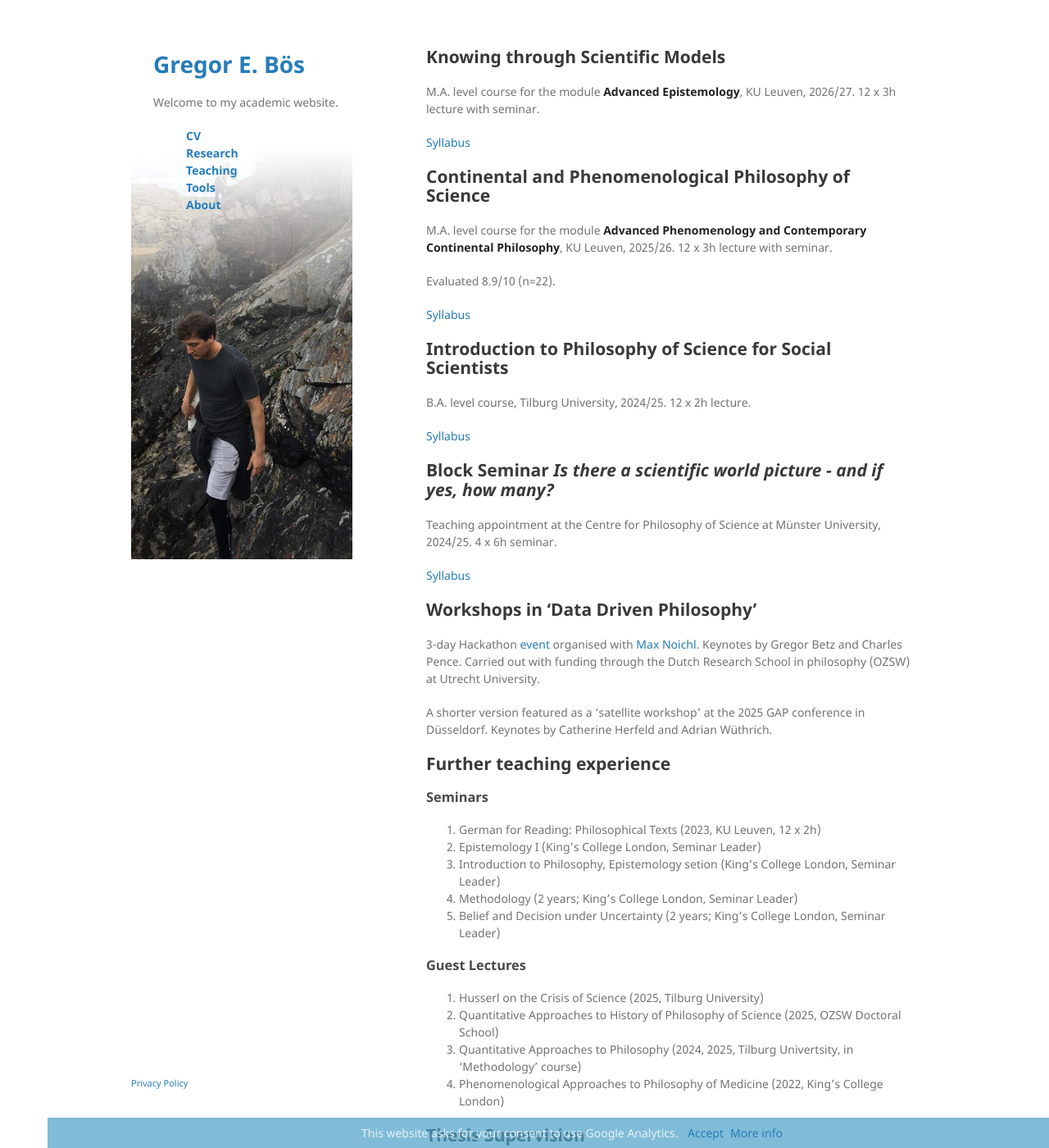
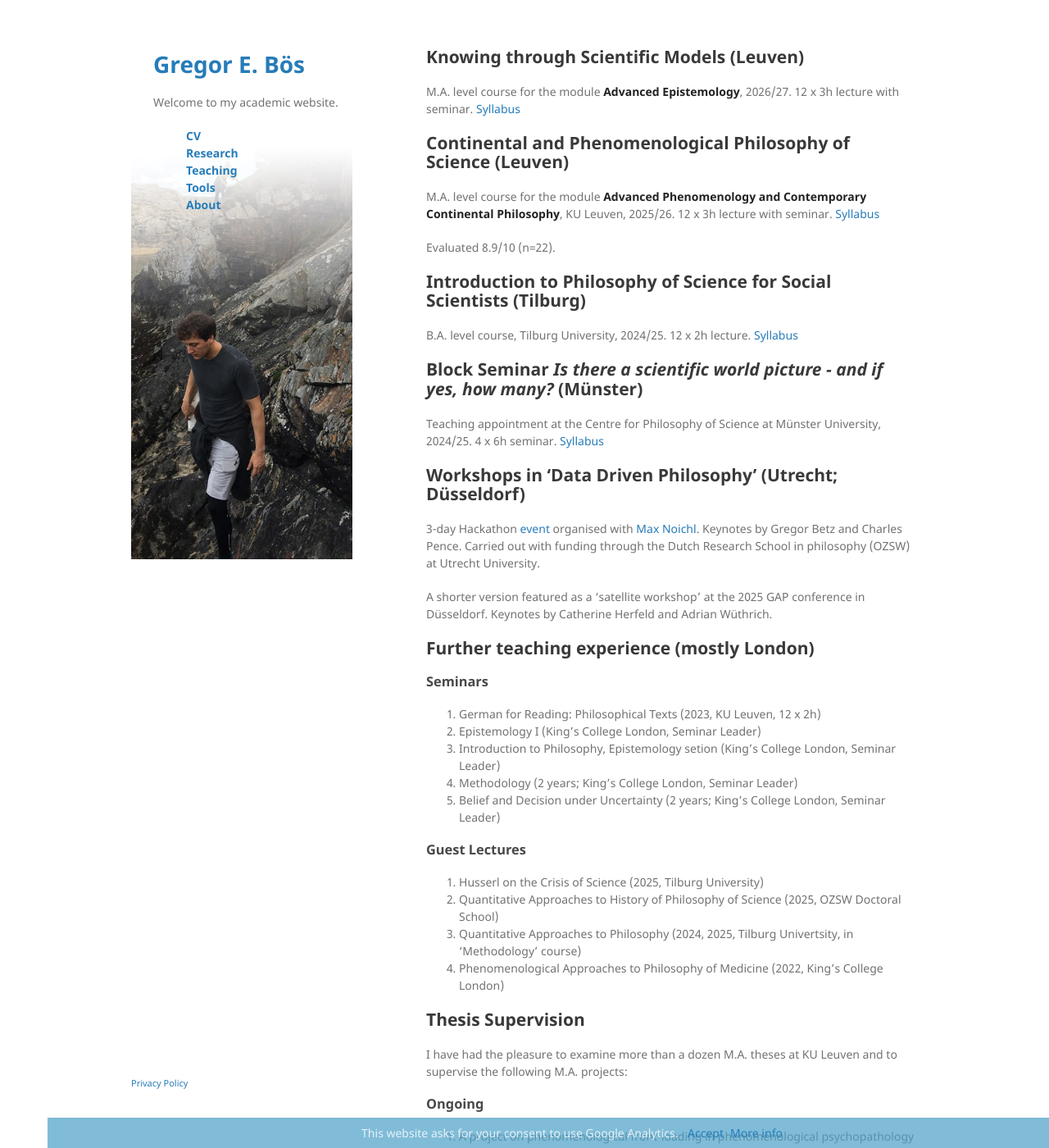
Before and after one commit to gboes/gboes.github.io, a Jekyll site: the page built from teaching.md, in a window 1280 px wide and 1400 px high. Shown: the whole window at 82% size. Built offline with Jekyll 4.4.1, drawn with Linux system fonts in a browser that asks for light colours; Markdown is read by kramdown in place of the engine named in the settings.

Commit message:
compacter Layout

```diff
--- a/teaching.md
+++ b/teaching.md
@@ -6,39 +6,35 @@ description: Overview over courses taught
 ---
 
 
-## Knowing through Scientific Models
-M.A. level course for the module **Advanced Epistemology**, KU Leuven, 2026/27.
+## Knowing through Scientific Models (Leuven)
+M.A. level course for the module **Advanced Epistemology**, 2026/27.
 12 x 3h lecture with seminar.
-
 [Syllabus](/dl/Syllabus-knowing-through-models.pdf)
 
 
-## Continental and Phenomenological Philosophy of Science
+## Continental and Phenomenological Philosophy of Science (Leuven)
 M.A. level course for the module **Advanced Phenomenology and Contemporary Continental Philosophy**, KU Leuven, 2025/26.
-12 x 3h lecture with seminar.
+12 x 3h lecture with seminar. [Syllabus](/dl/Syllabus-phen-cont-phil-sci.pdf)
 
 Evaluated 8.9/10 (n=22).
 
-[Syllabus](/dl/Syllabus-phen-cont-phil-sci.pdf)
+## Introduction to Philosophy of Science for Social Scientists (Tilburg)
+B.A. level course, Tilburg University, 2024/25.
+12 x 2h lecture. [Syllabus](/dl/2026-syllabus-phil-soc-sci.pdf)
 
-## Introduction to Philosophy of Science for Social Scientists
-B.A. level course, Tilburg University, 2024/25.
-12 x 2h lecture.
 
-[Syllabus](/dl/2026-syllabus-phil-soc-sci.pdf)
 
-## Block Seminar *Is there a scientific world picture - and if yes, how many?*
+## Block Seminar *Is there a scientific world picture - and if yes, how many?* (Münster)
 Teaching appointment at the Centre for Philosophy of Science at Münster University, 2024/25.
-4 x 6h seminar.
+4 x 6h seminar. [Syllabus](/dl/Seminarkonzept_Muenster_gibt_es_eine_wissenschaftliche_Weltauffassung_und_wenn_ja_wie_viele.pdf)
 
-[Syllabus](/dl/Seminarkonzept_Muenster_gibt_es_eine_wissenschaftliche_Weltauffassung_und_wenn_ja_wie_viele.pdf)
 
-## Workshops in 'Data Driven Philosophy'
+## Workshops in 'Data Driven Philosophy' (Utrecht; Düsseldorf)
 3-day Hackathon [event](https://www.ozsw.nl/activity/data-driven-methods-in-philosophy-2/) organised with [Max Noichl](https://maxnoichl.eu). Keynotes by Gregor Betz and Charles Pence. Carried out with funding through the Dutch Research School in philosophy (OZSW) at Utrecht University.
 
 A shorter version featured as a 'satellite workshop' at the 2025 GAP conference in Düsseldorf. Keynotes by Catherine Herfeld and Adrian Wüthrich.
 
-## Further teaching experience
+## Further teaching experience (mostly London)
 ### Seminars
 1. German for Reading: Philosophical Texts (2023, KU Leuven, 12 x 2h)
 2. Epistemology I (King's College London, Seminar Leader)
```
